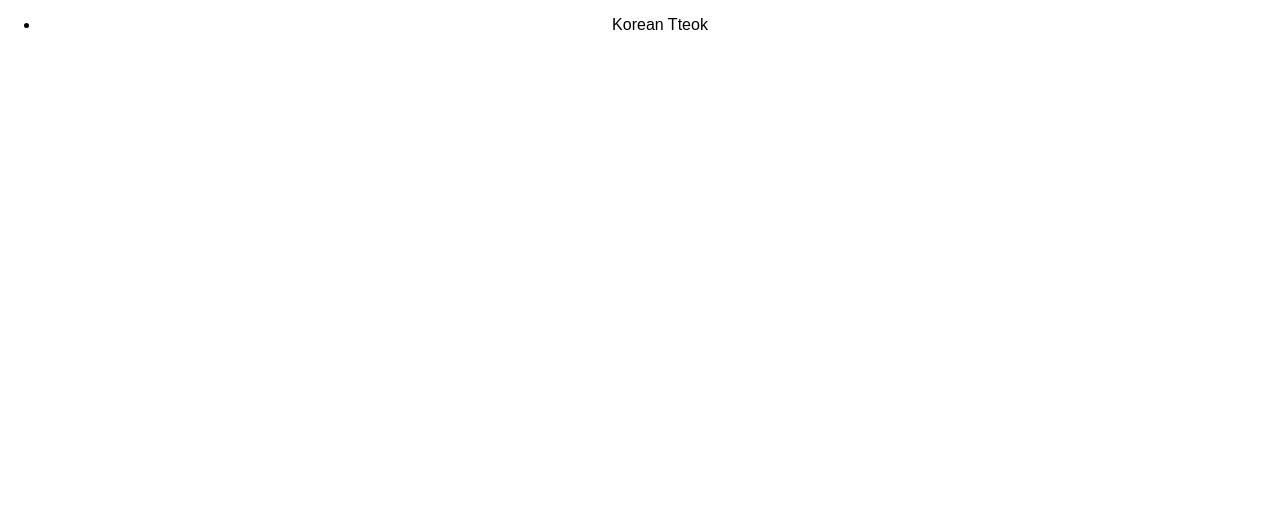
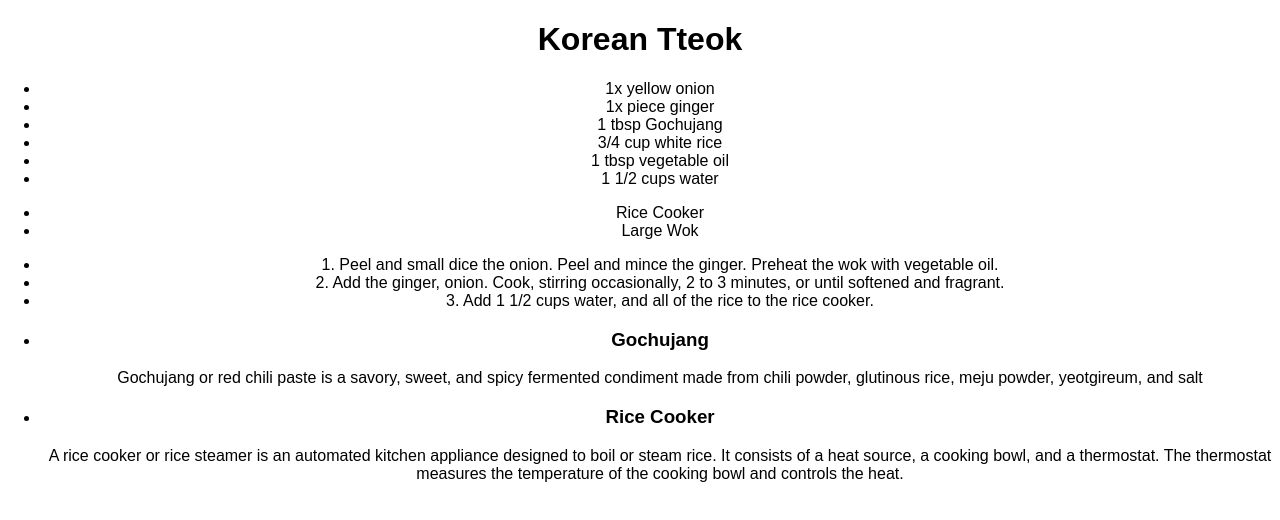
Before and after one commit to amymc/cookbook, a React (Create React App) app: page / in a window 1280 px wide. Both pictures are taken after a click on the item "Korean Tteok". Shown: the top 520 px of the page. Built offline with nearby package versions, Linux system fonts and the light colour scheme.

Commit message:
wip: show details view

```diff
--- a/src/App.js
+++ b/src/App.js
@@ -1,16 +1,40 @@
 import React, { Component } from "react";
+import { connect } from "react-redux";
+import Details from "./Details";
 import List from "./List";
-import logo from "./logo.svg";
 import "./App.css";
 
 class App extends Component {
   render() {
+    const selectedRecipe = this.props.recipes.find(
+      recipe => recipe.isSelected === true
+    );
+
     return (
       <div className="App">
-        <List />
+        {selectedRecipe ? <Details recipe={selectedRecipe} /> : <List />}
       </div>
     );
   }
 }
 
-export default App;
+// export default App;
+
+const mapStateToProps = state => ({
+  recipes: state.recipes
+});
+
+// const mapDispatchToProps = dispatch => ({
+//   onClick: bindActionCreators(showRecipe, dispatch)
+// });
+
+// function mapDispatchToProps(dispatch) {
+//   return {
+//     onClick: title => dispatch(showRecipe(title))
+//   };
+// }
+
+export default connect(
+  mapStateToProps,
+  null
+)(App);
--- a/src/Details/index.js
+++ b/src/Details/index.js
@@ -1,24 +1,35 @@
 import React from "react";
-import { connect } from "react-redux";
 
 const Details = props => {
-  return <ul> {this.props.recipes.map((recipe, index) => <ListItem />)}</ul>;
+  const { recipe } = props;
+  return (
+    <div>
+      <h1>{recipe.title}</h1>
+      <ul>
+        {recipe.ingredients.map((ingredient, index) => (
+          <li key={index}>{ingredient}</li>
+        ))}
+      </ul>
+      <ul>
+        {recipe.equipment.map((item, index) => <li key={index}>{item}</li>)}
+      </ul>
+      <ul>
+        {recipe.preparationSteps.map((step, index) => (
+          <li key={index}>{step}</li>
+        ))}
+      </ul>
+      {recipe.hints && (
+        <ul>
+          {recipe.hints.map((hint, index) => (
+            <li key={index}>
+              <h3>{hint.title}</h3>
+              <span>{hint.description}</span>
+            </li>
+          ))}
+        </ul>
+      )}
+    </div>
+  );
 };
 
-const mapStateToProps = state => ({
-  recipes: state.recipes
-});
-
-//   function mapDispatchToProps(dispatch) {
-//     return {
-//       sendText: event => dispatch(changeText(event.target.value)),
-//       onClick: event => {
-//         dispatch(changeText(''))
-//       }
-//     };
-//   }
-
-export default connect(
-  mapStateToProps,
-  null
-)(Details);
+export default Details;
--- a/src/List/ListItem.js
+++ b/src/List/ListItem.js
@@ -1,5 +1,5 @@
 import React from "react";
-// import { bindActionCreators } from "redux";
+import { bindActionCreators } from "redux";
 import { showRecipe } from "../recipes";
 import { connect } from "react-redux";
 
@@ -15,15 +15,15 @@ const ListItem = props => {
 //   recipes: state.recipes
 // });
 
-// const mapDispatchToProps = dispatch => ({
-//   actions: bindActionCreators(showRecipe, dispatch)
-// });
+const mapDispatchToProps = dispatch => ({
+  onClick: bindActionCreators(showRecipe, dispatch)
+});
 
-function mapDispatchToProps(dispatch) {
-  return {
-    onClick: title => dispatch(showRecipe(title))
-  };
-}
+// function mapDispatchToProps(dispatch) {
+//   return {
+//     onClick: title => dispatch(showRecipe(title))
+//   };
+// }
 
 export default connect(
   null,
--- a/src/data.js
+++ b/src/data.js
@@ -18,12 +18,18 @@ export default {
         "2. Add the ginger, onion. Cook, stirring occasionally, 2 to 3 minutes, or until softened and fragrant.",
         "3. Add 1 1/2 cups water, and all of the rice to the rice cooker."
       ],
-      hints: {
-        gochujang:
-          "Gochujang or red chili paste is a savory, sweet, and spicy fermented condiment made from chili powder, glutinous rice, meju powder, yeotgireum, and salt",
-        riceCooker:
-          "A rice cooker or rice steamer is an automated kitchen appliance designed to boil or steam rice. It consists of a heat source, a cooking bowl, and a thermostat. The thermostat measures the temperature of the cooking bowl and controls the heat."
-      },
+      hints: [
+        {
+          title: "Gochujang",
+          description:
+            "Gochujang or red chili paste is a savory, sweet, and spicy fermented condiment made from chili powder, glutinous rice, meju powder, yeotgireum, and salt"
+        },
+        {
+          title: "Rice Cooker",
+          description:
+            "A rice cooker or rice steamer is an automated kitchen appliance designed to boil or steam rice. It consists of a heat source, a cooking bowl, and a thermostat. The thermostat measures the temperature of the cooking bowl and controls the heat."
+        }
+      ],
       isSelected: false
     }
   ]
```
